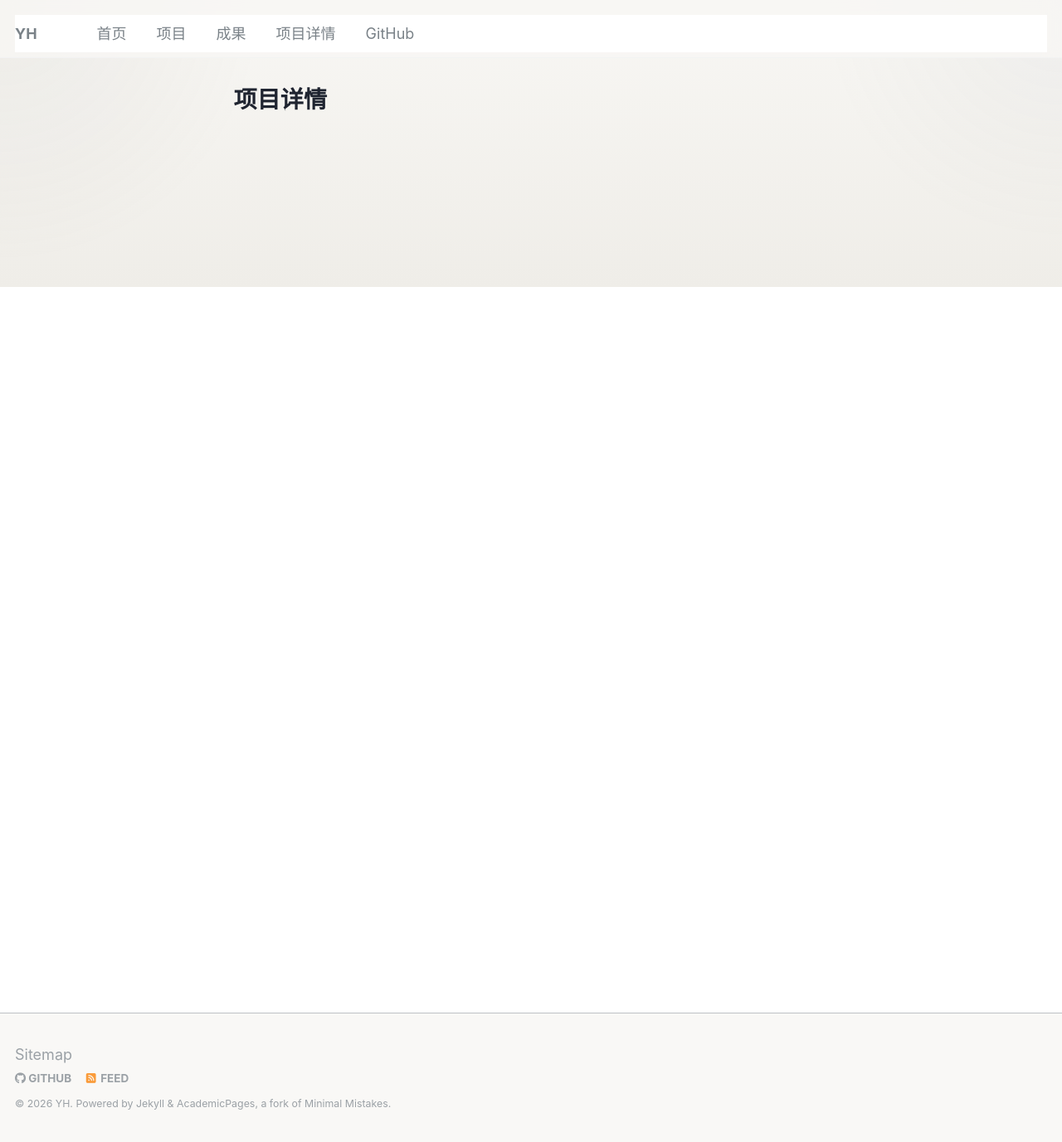
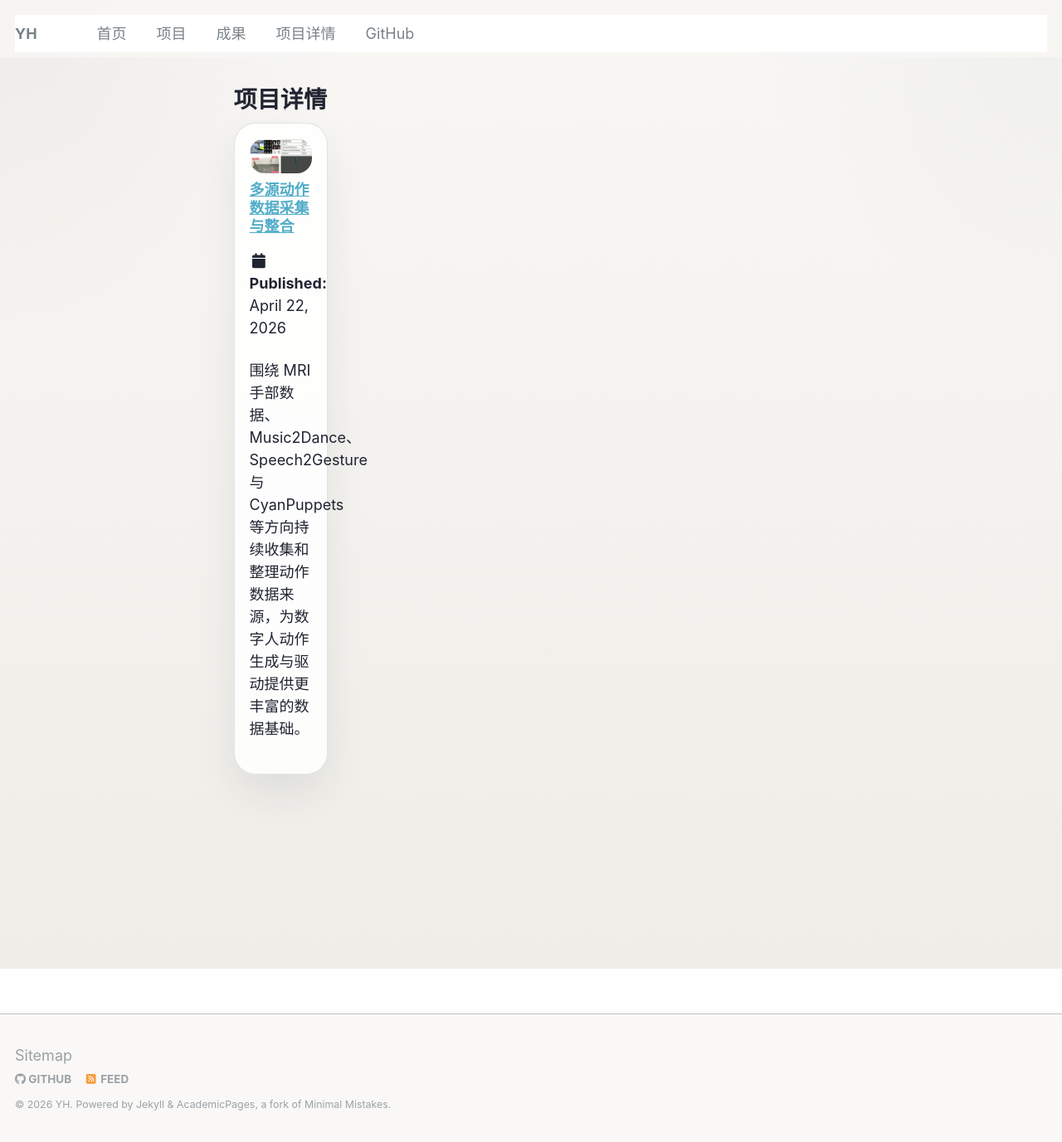
Before and after one commit to svitass/svitass.github.io, a Jekyll site: the page built from _pages/portfolio.html, in a window 1280 px wide and 1377 px high. Shown: the whole window at 83% size. Built offline with Jekyll 4.4.1, drawn with Linux system fonts in a browser that asks for light colours.

Commit message:
Add motion dataset integration project page

```diff
--- /dev/null
+++ b/_portfolio/multi-source-motion-dataset-integration.md
@@ -0,0 +1,91 @@
+---
+title: "多源动作数据采集与整合"
+collection: portfolio
+permalink: /portfolio/multi-source-motion-dataset-integration/
+excerpt: "围绕 MRI 手部数据、Music2Dance、Speech2Gesture 与 CyanPuppets 等方向持续收集和整理动作数据来源，为数字人动作生成与驱动提供更丰富的数据基础。"
+header:
+  teaser: "projects/multi-source-motion-datasets-cover.jpg"
+author_profile: false
+---
+
+<div class="project-detail">
+  <div class="project-detail__intro">
+    <section class="project-detail__block">
+      <h2>项目定位</h2>
+      <p class="project-detail__lead">这部分工作的目标不是只做单一数据集下载，而是围绕数字人的动作表达，把来源、粒度和应用场景都不同的数据源持续整理到一个可用的数据池里，支撑后续的动作重建、动作生成和角色驱动任务。</p>
+      <div class="detail-chips">
+        <span>MRI Hand Data</span>
+        <span>Music2Dance</span>
+        <span>Speech2Gesture</span>
+        <span>CyanPuppets</span>
+        <span>Dataset Integration</span>
+      </div>
+    </section>
+    <aside class="project-detail__block">
+      <h2>我的职责</h2>
+      <ul class="detail-meta">
+        <li><strong>数据源梳理</strong><br>持续收集和整理不同动作方向的数据来源，明确它们的粒度、场景和可复用价值。</li>
+        <li><strong>采集与补充</strong><br>结合项目需要补充自采数据，例如 Music2Dance 方向的动捕录制和多机位采集方案验证。</li>
+        <li><strong>整合视角</strong><br>从数字人任务出发评估这些数据能否服务于动作生成、手部细节建模、语音驱动手势和风格化角色动作表达。</li>
+      </ul>
+    </aside>
+  </div>
+
+  <section class="project-detail__block">
+    <h2>数据源拆解</h2>
+    <div class="project-visual">
+      <img src="/images/projects/mri-hand-data.png" alt="MRI 手部数据采集示意">
+      <p class="project-visual__caption">MRI 手部数据主要补足常规全身动作数据对细粒度手部形态和关节表达覆盖不足的问题，更适合做高精度手部动作或医疗相关交互研究。</p>
+    </div>
+    <ul class="detail-list">
+      <li><strong>MRI 手部数据采集</strong>：重点关注手部动作和手型重建所需的高精度数据，价值在于能补充常规全身数据难以覆盖的手指细节和关节形态。</li>
+      <li><strong>Music2Dance</strong>：持续整合 AIST++、DanceWithMelody、PhantomDanceDataset、GDance 等公开数据，同时补充自采动捕数据，用于音乐驱动舞蹈动作生成方向。</li>
+      <li><strong>Speech2Gesture</strong>：把语音节奏、语义到手势的跨模态映射作为持续关注方向，重点看数据是否适合支撑演讲、对话、播报场景下的上半身动作表达。</li>
+      <li><strong>CyanPuppets</strong>：关注这类更偏角色化、风格化的动作数据源，用来补充非写实角色或风格化数字人的动作表达能力。</li>
+    </ul>
+  </section>
+
+  <section class="project-detail__block">
+    <h2>Music2Dance 与采集补充</h2>
+    <div class="project-visual">
+      <img src="/images/projects/music2dance-dataset-table.png" alt="Music2Dance 相关公开数据集统计表">
+      <p class="project-visual__caption">材料里保留了公开 Music2Dance 数据源汇总，用于快速判断不同舞蹈数据源的规模和是否值得纳入后续数据池。</p>
+    </div>
+    <div class="project-visual">
+      <img src="/images/projects/music2dance-capture-setup.png" alt="Music2Dance 自采动捕机位摆放示意">
+      <p class="project-visual__caption">除公开数据外，我也验证了多机位采集方案，并录制了 5 位虚拟偶像根据音乐跳舞的动作，累计 2889 条片段，用来补充公开舞蹈数据在风格和角色形象上的不足。</p>
+    </div>
+  </section>
+
+  <section class="project-detail__block">
+    <h2>语音与风格化动作方向</h2>
+    <div class="project-visual">
+      <img src="/images/projects/cyanpuppets-motion.png" alt="CyanPuppets 风格化动作示意">
+      <p class="project-visual__caption">CyanPuppets 这类数据源的价值不在于规模本身，而在于它提供了更偏角色化、风格化的动作参考，能补充写实人体数据之外的表达空间。</p>
+    </div>
+    <ul class="detail-list">
+      <li><strong>Speech2Gesture</strong> 更关注语音韵律、语义节奏和手势分布是否匹配，适合服务对话数字人、讲解型数字人等场景。</li>
+      <li><strong>CyanPuppets</strong> 更强调角色化动作表现，适合补充 stylized avatar、虚拟偶像或非写实数字人项目的数据参考。</li>
+      <li>这两类方向虽然不像舞蹈数据那样有统一标准，但对扩展数字人的动作表达边界很重要。</li>
+    </ul>
+  </section>
+
+  <section class="project-detail__block">
+    <h2>整合方式</h2>
+    <ul class="detail-list">
+      <li>先按任务维度拆分数据价值，例如手部、舞蹈、语音驱动手势、风格化角色动作，不把所有数据混成一类。</li>
+      <li>统一评估数据的动作粒度、是否有骨骼/关键点/视频配套、能否转成后续模型训练可用的中间格式。</li>
+      <li>把公开数据和自采数据结合使用，避免完全受限于开源数据的分布和表达类型。</li>
+      <li>为后续 Text2Motion、Speech2Gesture、角色驱动和数字人系统任务提供更稳定的数据来源储备。</li>
+    </ul>
+  </section>
+
+  <section class="project-detail__block">
+    <h2>结果</h2>
+    <ul class="detail-result">
+      <li>形成了按动作类型和应用场景拆分的数据源地图，而不是零散下载几个开源数据集。</li>
+      <li>补充了 MRI 手部、Music2Dance 自采、Speech2Gesture、CyanPuppets 等不同粒度的数据来源，增强了后续项目的数据弹性。</li>
+      <li>把“数据收集”这件事从一次性准备工作，转成了长期支持数字人动作方向的底层能力。</li>
+    </ul>
+  </section>
+</div>
```
Also changed, not shown: _pages/about.md (+6 -1 lines), images/projects/cyanpuppets-motion.png (added), images/projects/mri-hand-data.png (added), images/projects/multi-source-motion-datasets-cover.jpg (added), images/projects/music2dance-capture-setup.png (added).
